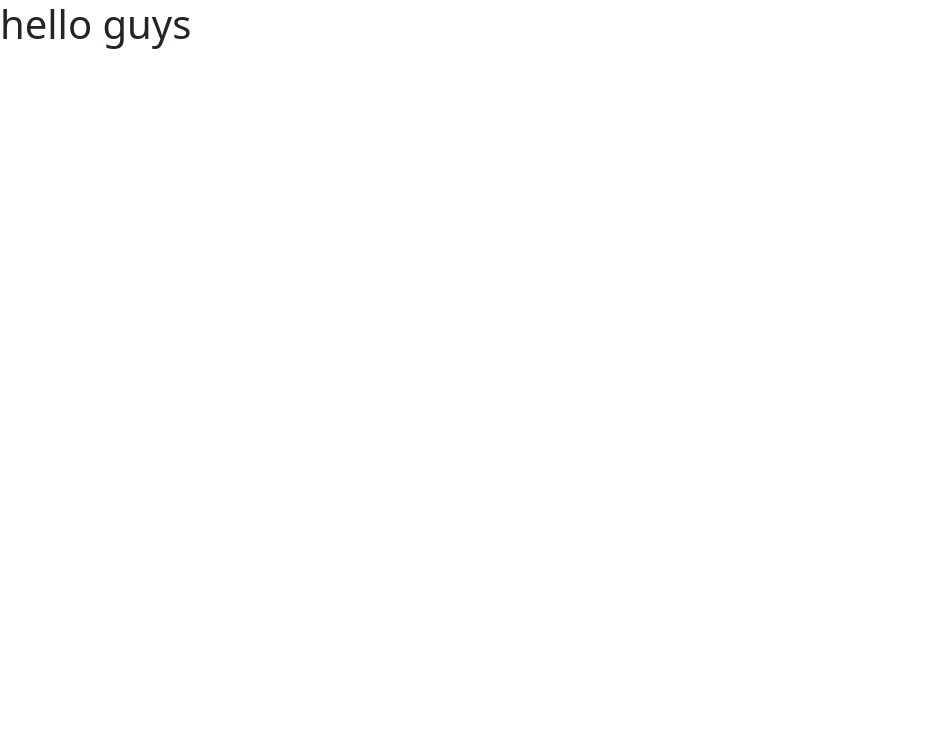
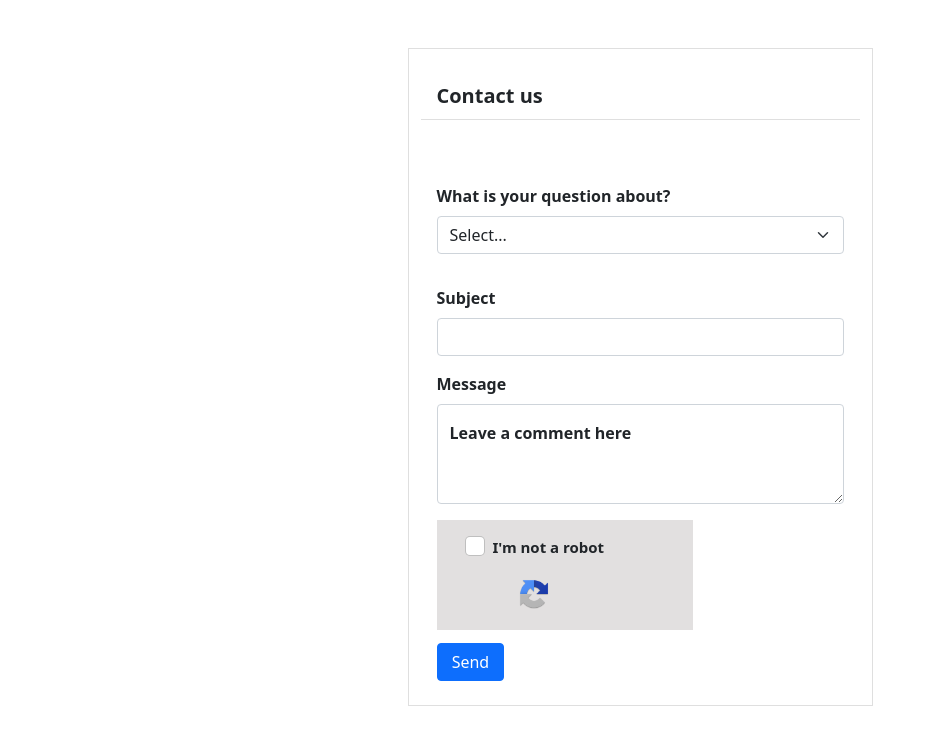
Before and after one commit to HadeerAIA/wuzzuf, a React (Create React App) app: page /ContactUs in a window 1280 px wide. Shown: the top 744 px of the page, without its empty margins (0-933 px from the left). Built offline with nearby package versions, Linux system fonts and the light colour scheme.

Commit message:
Add ContactUs component

```diff
--- a/package.json
+++ b/package.json
@@ -17,6 +17,7 @@
     "react-scripts": "5.0.0",
     "redux": "^4.1.2",
     "redux-devtools-extension": "^2.13.9",
+    "sass": "^1.49.0",
     "web-vitals": "^2.1.3"
   },
   "scripts": {
--- a/src/App.js
+++ b/src/App.js
@@ -1,12 +1,15 @@
 import "./App.scss"
+import { BrowserRouter as Router, Switch, Route } from "react-router-dom";
+import ContactUs from "./Component/ContactUs/ContactUs";
 
 function App() {
   return (
     <>
-
-
-       <h1> hello guys</h1>
-
+      <Router>
+        <Switch>
+          <Route path="/ContactUs" exact component={ContactUs} />
+        </Switch>
+      </Router>
     </>
   );
 }
--- /dev/null
+++ b/src/Component/ContactUs/ContactUs.js
@@ -0,0 +1,70 @@
+import './style.scss'
+import Logo from './logo_48.png'
+const ContactUs =()=>
+{
+    return (
+        <>
+        <div className="container my-5 ">
+        <div className="ContactUsbodyContact rounded-0">
+            <div className="row col-lg-5 col-sm-8 col-md-6 ">
+                <div className=" ContactUsBody card  d-flex flex-row-revers rounded-0" >
+                    <p className="card-header my-4 ContactUsheader bg-white">Contact us
+                    </p>
+                    <div className="card-body">
+                        <form className="row g-3 needs-validation my-2" action="#" noValidate>
+                            <div className="col-md-12 col-lg-12 col-sm-12">
+                                <label htmlFor="validationCustom01" className="form-label d-flex flex-row">What is your question
+                                    about?</label>
+                                <div className="input-group mb-3">
+                                    <select className="form-select" id="inputGroupSelect01"  required>
+                                        <option selected disabled value="0">Select...</option>
+                                        <option value="1">Technical Issue / Error with the Site</option>
+                                        <option value="2">Sales Inquiry / Request</option>
+                                        <option value="3">Partnerships / Sponsorships</option>
+                                        <option value="2">Marketing</option>
+                                        <option value="3"> Product / Service Idea</option>
+                                        <option value="2">General Inquiry / Complaint</option>
+                                        <option value="3">Thanks / Praise</option>
+                                        <option value="3">Others</option>
+                                    </select>
+                                </div>
+                            </div>
+                            <div className="col-md-12 col-lg-12">
+                                <label htmlFor="validationCustom01" className="form-label d-flex flex-row">Subject</label>
+                                <input type="text" className="form-control" id="validationCustom01" name="subject"
+                                    required />
+                                <div className="valid-feedback">
+                                    Looks good!
+                                </div>
+                            </div>
+                            <div className="col-md-12 col-lg-12 ">
+                                <label htmlFor="validationCustom01" className="form-label d-flex flex-row">Message</label>
+                                <div className="form-floating">
+                                    <textarea className="ContactUstextarea form-control " placeholder="Leave a comment here"
+                                        id="floatingTextarea2" style={{height: '100px'}} required></textarea>
+                                    <label htmlFor="floatingInput">Leave a comment here</label>
+                                </div>
+                            </div>
+                            <div className="col-12 mb-3">
+                                <div className="form-check ContactUsRobotDiv">
+                                    <input className="form-check-input m-1 mt-3 ContactUsRoboInput" type="checkbox" value="" id="invalidCheck"
+                                        required />
+                                    <label className="form-check-label m-1 my-3 ContactUsRobotLabel" htmlFor="invalidCheck">
+                                        I'm not a robot
+                                    </label>
+                                    <img src={Logo} alt='Logo Image ' className='ContactUsImage' />
+                                </div>
+                            </div>
+                            <div className="col-md-12 col-lg-12">
+                                <button className="btn btn-primary col-lg-2 col-md-5 col-sm-5" type="submit">Send</button>
+                            </div>
+                        </form>
+                    </div>
+                </div>
+            </div>
+        </div>
+    </div>
+        </>
+    );
+}
+export default ContactUs
--- /dev/null
+++ b/src/Component/ContactUs/style.scss
@@ -0,0 +1,35 @@
+.ContactUsbodyContact {
+    display: flex;
+    align-items: center;
+    justify-content: center;
+}
+.ContactUsBody
+{
+    text-align: left;
+    margin-top: 3%;
+    font-weight: bold;
+}
+.ContactUsheader {
+    font-size: 20px;
+    margin-bottom: 20px;
+}
+.ContactUsImage
+{
+    width:13%;
+    margin-left: 25%;
+    margin-top: 2%;
+}
+.ContactUsRobotDiv
+{
+    width: 63%;
+    height: 120% ;
+    background-color: rgb(226, 224, 224);
+}
+.ContactUsRoboInput
+{
+    font-size: 20px;
+}
+.ContactUsRobotLabel
+{
+    font-size:15px ;
+}
```
Also changed, not shown: src/Component/ContactUs/logo_48.png (added), 1 other file (tests, documents, lock files or other folders).
